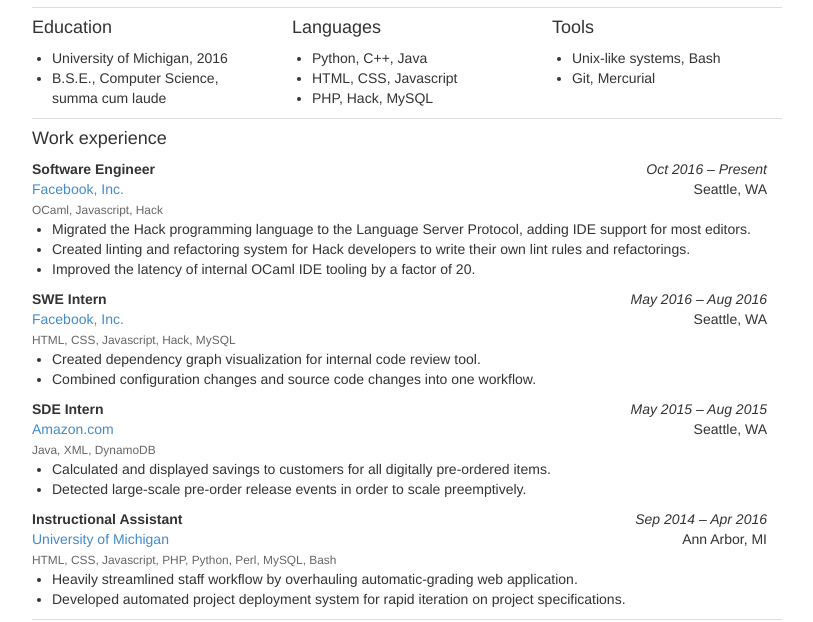
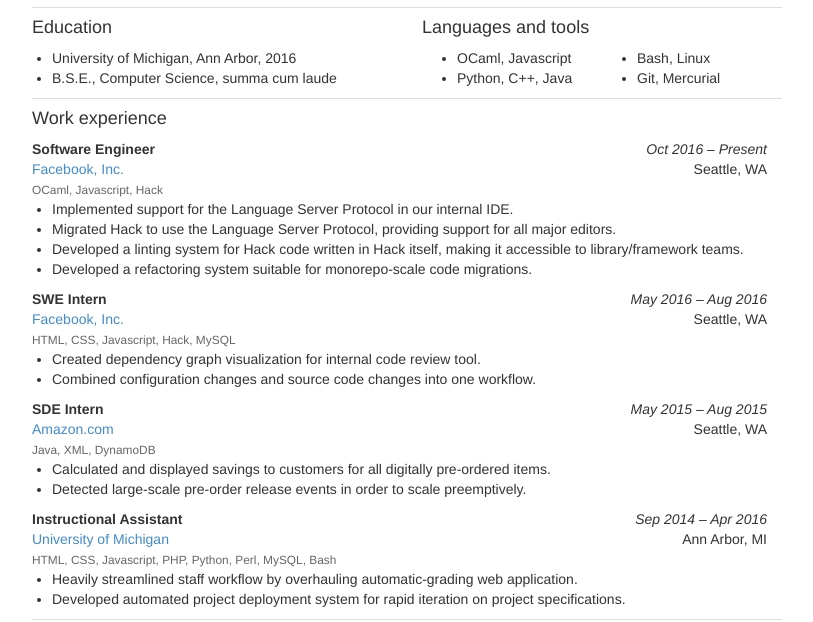
Before and after one commit to arxanas/resume, a plain HTML site: page index.html in a window 1280 px wide. Shown: the part 178-800 px from the top of the page, without its empty margins (233-1046 px from the left). Drawn offline with Linux system fonts and the light colour scheme.

Commit message:
Update for September 2018

```diff
--- a/index.html
+++ b/index.html
@@ -74,40 +74,35 @@
   <div class="info-section row">
     <div class="row">
       <!-- Education -->
-      <div class="col-md-4 col-print-4 print-no-collapse">
+      <div class="col-md-6 col-print-6 print-no-collapse">
         <header>
           <h4>Education</h4>
         </header>
         <ul>
-          <li>University of Michigan, 2016</li>
+          <li>University of Michigan, Ann Arbor, 2016</li>
           <li>B.S.E., Computer Science, summa&nbsp;cum&nbsp;laude</li>
         </ul>
       </div>
 
-      <!-- Languages -->
-      <div class="col-md-4 col-print-4 print-no-collapse">
+      <!-- Languages and tools -->
+      <div class="col-md-6 col-print-6 print-no-collapse">
         <header>
-          <h4>Languages</h4>
+          <h4>Languages and tools</h4>
         </header>
 
+        <div class="col-md-6 col-print-6 print-no-collapse">
           <ul>
+            <li>OCaml, Javascript</li>
             <li>Python, C++, Java</li>
-          <li>HTML, CSS, Javascript</li>
-          <li>PHP, Hack, MySQL</li>
           </ul>
         </div>
-
-      <!-- Tools -->
-      <section class="col-md-4 col-print-4 print-no-collapse">
-        <header>
-          <h4>Tools</h4>
-        </header>
-
+        <div class="col-md-6 col-print-6 print-no-collapse">
           <ul>
-          <li>Unix-like systems, Bash</li>
+            <li>Bash, Linux</li>
             <li>Git, Mercurial</li>
           </ul>
-      </section>
+        </div>
+      </div>
     </div>
   </div>
 
@@ -137,12 +132,14 @@
         </header>
 
         <ul>
-          <li>Migrated the Hack programming language to the Language Server
-            Protocol, adding IDE support for most editors.</li>
-          <li>Created linting and refactoring system for Hack developers to
-            write their own lint rules and refactorings.</li>
-          <li>Improved the latency of internal OCaml IDE tooling by a factor of
-            20.</li>
+          <li>Implemented support for the Language Server Protocol in our
+            internal IDE.</li>
+          <li>Migrated Hack to use the Language Server Protocol, providing
+            support for all major editors.</li>
+          <li>Developed a linting system for Hack code written in Hack itself,
+            making it accessible to library/framework teams.</li>
+          <li>Developed a refactoring system suitable for monorepo-scale code
+            migrations.</li>
         </ul>
       </section>
     </div>
```
Lines whose indentation alone changed are shown as unchanged.
